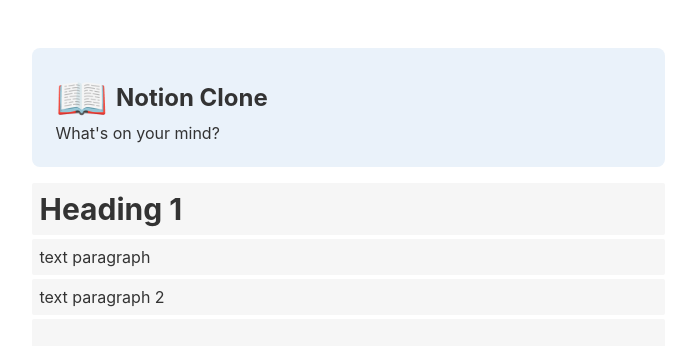
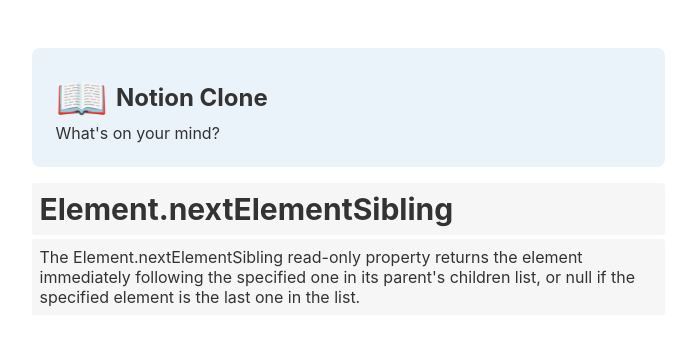
Before and after one commit to chrystal-lyu/notion-clone, a React (Create React App) app: page / in a window 1280 px wide. Shown: the top 346 px of the page, without its empty margins (292-988 px from the left). Built offline with nearby package versions, Linux system fonts and the light colour scheme.

Commit message:
Remove heading2

```diff
--- a/src/components/BlockMenu.tsx
+++ b/src/components/BlockMenu.tsx
@@ -1,22 +1,18 @@
 import { FC } from "react";
 
-export type BlockType = "heading1" | "heading2" | "text";
+export type BlockType = "heading1" | "text";
 
 export interface BlockMenuProps {
   onSelect: (payload: BlockType) => void;
 }
 
-const menu: BlockType[] = ["heading1", "heading2", "text"];
+const menu: BlockType[] = ["heading1", "text"];
 
 const BlockMenu: FC<BlockMenuProps> = ({ onSelect }) => {
   return (
     <div id="block-menu">
       {menu.map((item, i) => (
-        <div
-          key={i}
-          onClick={() => onSelect(item)}
-          className="block-menu-item"
-        >
+        <div key={i} onClick={() => onSelect(item)} className="block-menu-item">
           {item}
         </div>
       ))}
--- a/src/components/Blocks/Heading2Block.tsx
+++ /dev/null
@@ -1,22 +0,0 @@
-import { FC } from "react";
-
-export interface TextBlockProps {
-  id: string;
-  title: string;
-}
-
-const Heading2Block: FC<TextBlockProps> = ({ id, title }) => {
-  return (
-    <div
-      id={id}
-      className="block-item"
-      contentEditable
-      suppressContentEditableWarning={true}
-      style={{ fontSize: "1.5rem", fontWeight: 700 }}
-    >
-      {title}
-    </div>
-  );
-};
-
-export default Heading2Block;
--- a/src/components/EditablePage.tsx
+++ b/src/components/EditablePage.tsx
@@ -3,29 +3,21 @@
 import { setCaretToEnd } from "../utils/setCaretToEnd";
 import { BlockType } from "./BlockMenu";
 import Heading1Block from "./Blocks/Heading1Block";
-import Heading2Block from "./Blocks/Heading2Block";
 import TextBlock, { BlockPayload } from "./Blocks/TextBlock";
 
 const initialBlocks = [
   {
     id: uid(),
     type: "heading1",
-    properties: { title: "Heading 1" },
+    properties: { title: "Element.nextElementSibling" },
   },
   {
     id: uid(),
     type: "text",
-    properties: { title: "text paragraph" },
-  },
-  {
-    id: uid(),
-    type: "text",
-    properties: { title: "text paragraph 2" },
-  },
-  {
-    id: uid(),
-    type: "text",
-    properties: { title: "" },
+    properties: {
+      title:
+        "The Element.nextElementSibling read-only property returns the element immediately following the specified one in its parent's children list, or null if the specified element is the last one in the list.",
+    },
   },
 ];
 
@@ -118,14 +110,6 @@
                   onUpdateBlockType={updateBlockType}
                 />
               );
-            case "heading2":
-              return (
-                <Heading2Block
-                  key={block.id}
-                  id={block.id}
-                  title={block.properties.title}
-                />
-              );
             default:
               return null;
           }
```
